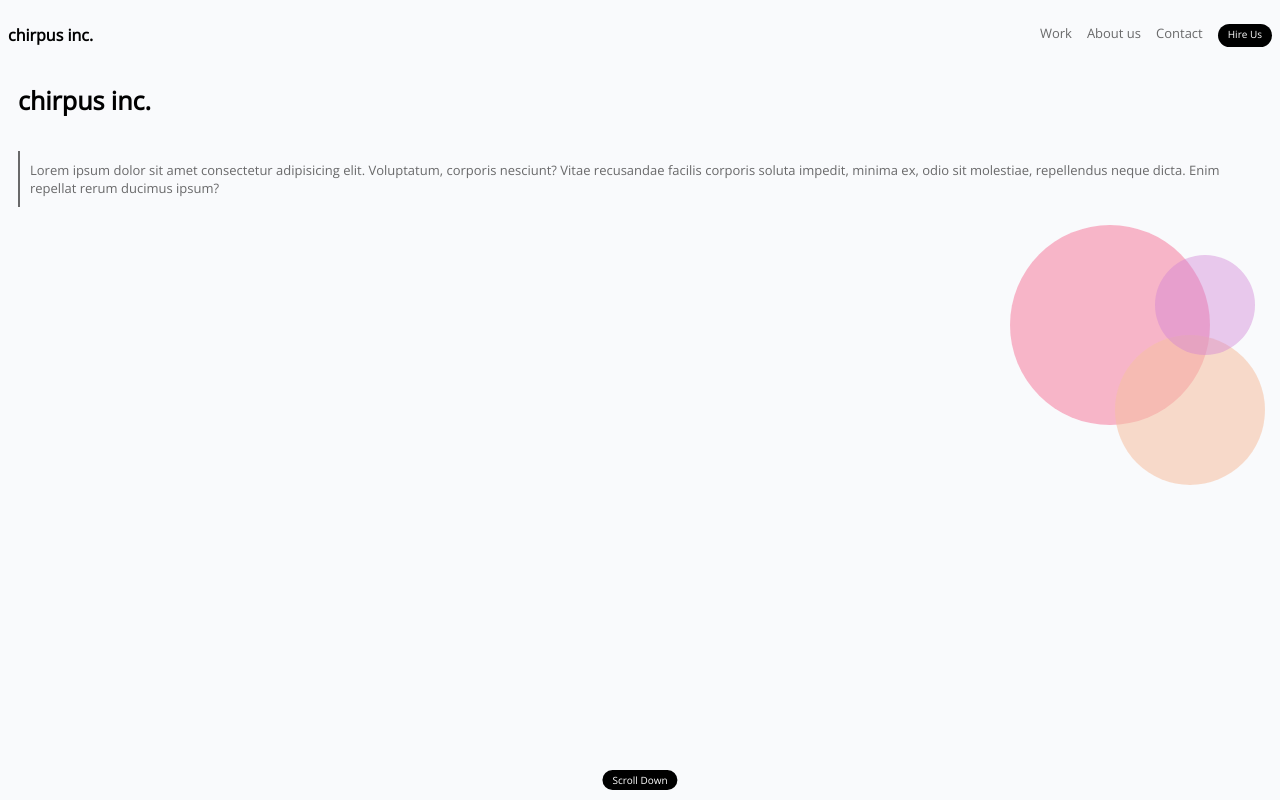
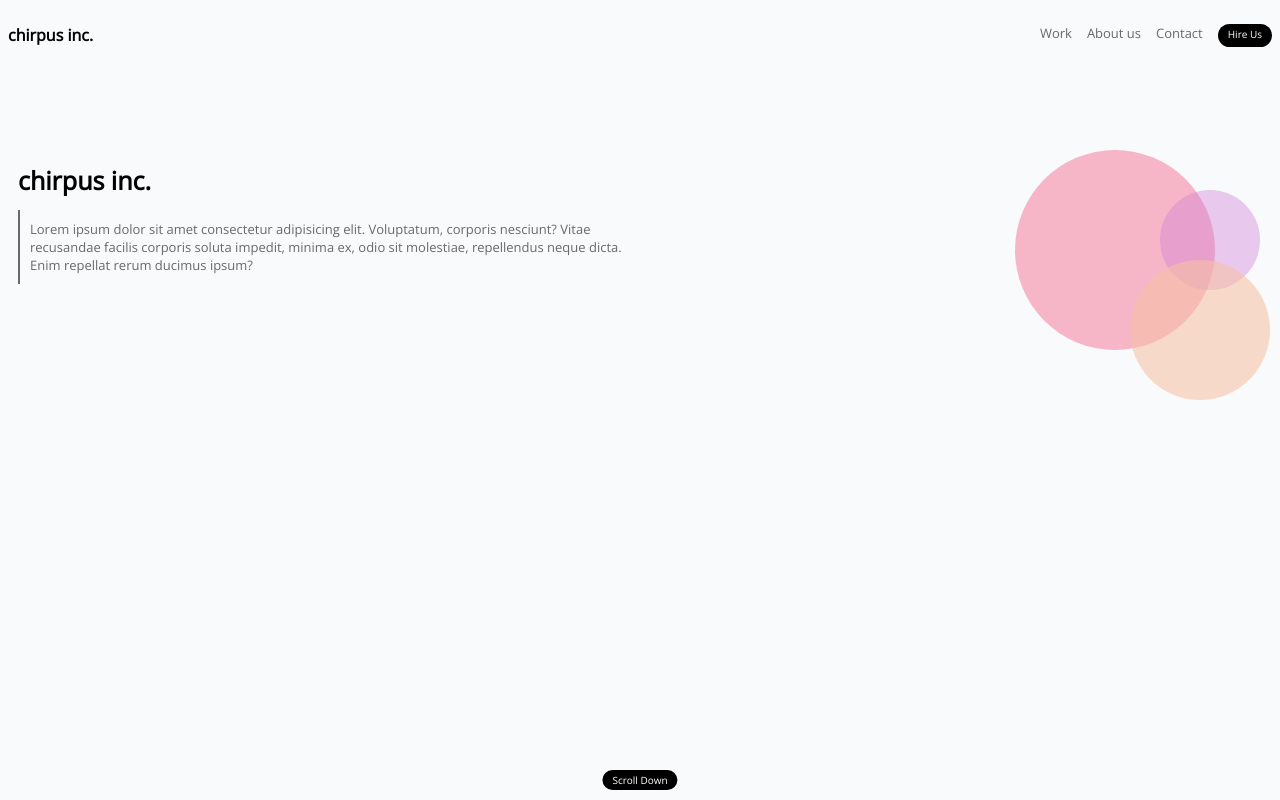
Before and after one commit to acrechiolo/Lab1_Pt2, a plain HTML site: page index.html in a window 1280 px wide. Drawn offline with nearby package versions, Linux system fonts and the light colour scheme.

Commit message:
added z-index to medium

```diff
--- a/index.html
+++ b/index.html
@@ -23,7 +23,7 @@
         </ul>
       </nav>
     </header>
-    <main class="main information">
+    <main>
       <h2>chirpus inc.</h2>
       <p>
         Lorem ipsum dolor sit amet consectetur adipisicing elit. Voluptatum,
@@ -32,7 +32,7 @@
         rerum ducimus ipsum?
       </p>
     </main>
-    <div class="parent">
+    <div class="container">
       <div class="child large"></div>
       <div class="child medium"></div>
       <div class="child small"></div>
--- a/styles.css
+++ b/styles.css
@@ -5,6 +5,7 @@ body {
 
 h1 {
   font-size: 14px;
+  flex: ;
 }
 
 ul {
@@ -22,7 +23,7 @@ a {
   color: #69696a;
 }
 .button {
-  padding: 9px;
+  padding: 9.5px;
   background-color: #000;
   color: #fff;
   display: block;
@@ -52,6 +53,13 @@ p {
     margin: 0;
     font-size: 16px;
   }
+  main {
+    /* border: 2px solid blue; */
+    position: relative;
+  }
+  h2 {
+    margin: 50px 0px 0px 0px;
+  }
   ul {
     display: flex;
   }
@@ -64,20 +72,11 @@ p {
     font-size: 10px;
   }
   main {
-    display: flex;
-    flex-direction: column;
     margin-left: 10px;
-  }
-  .bottom {
-    position: fixed;
-    left: 50%;
-    bottom: 10px;
-    transform: translateX(-50%);
+    width: 50%;
+    top: 50px;
   }
 
-  .child {
-    margin: 5px;
-  }
   .large {
     background-color: rgba(247, 136, 167, 0.6);
     border-radius: 600%;
@@ -85,16 +84,18 @@ p {
     height: 200px;
     position: absolute;
     right: 65px;
+    top: 150px;
   }
   .medium {
     background-color: rgba(247, 193, 162, 0.7);
     border-radius: 600%;
-    width: 150px;
-    height: 150px;
+    width: 140px;
+    height: 140px;
     opacity: 80%;
     position: absolute;
     right: 10px;
-    top: 330px;
+    top: 260px;
+    z-index: 2;
   }
   .small {
     background-color: rgba(207, 130, 213, 0.6);
@@ -104,6 +105,13 @@ p {
     opacity: 70%;
     position: absolute;
     right: 20px;
-    top: 250px;
+    top: 190px;
+  }
+  /* YOU NEED TO STUDY THIS MORE */
+  .bottom {
+    position: fixed;
+    left: 50%;
+    bottom: 10px;
+    transform: translateX(-50%);
   }
 }
```
